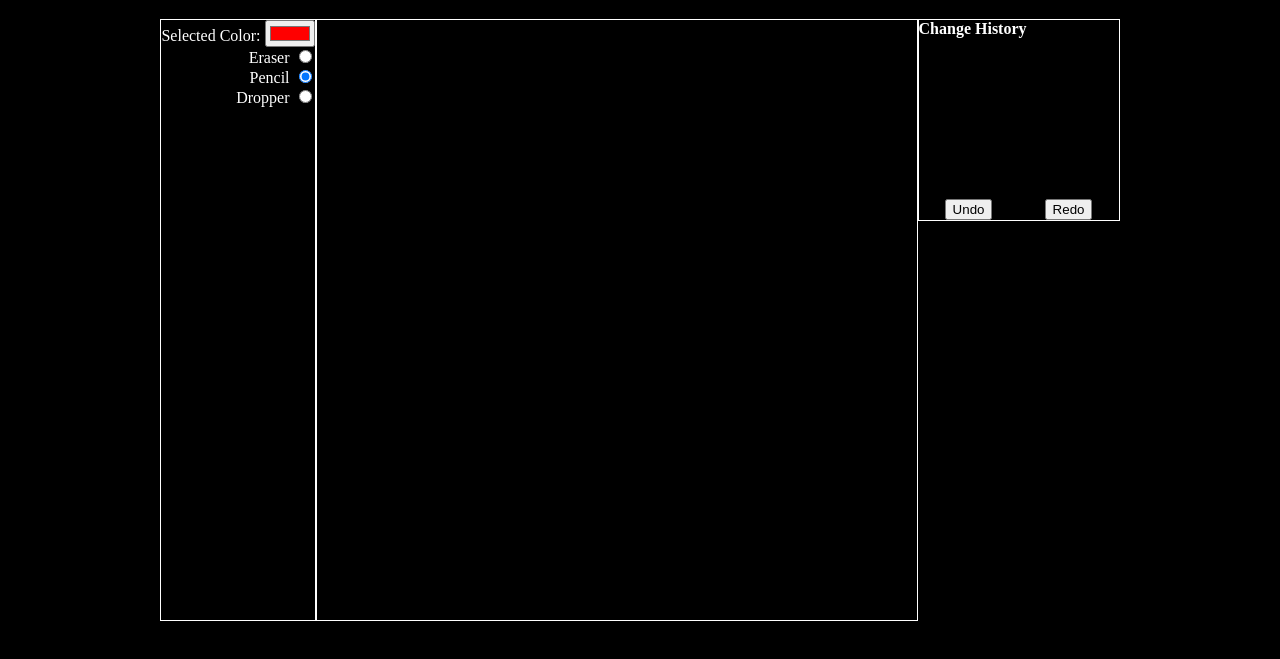
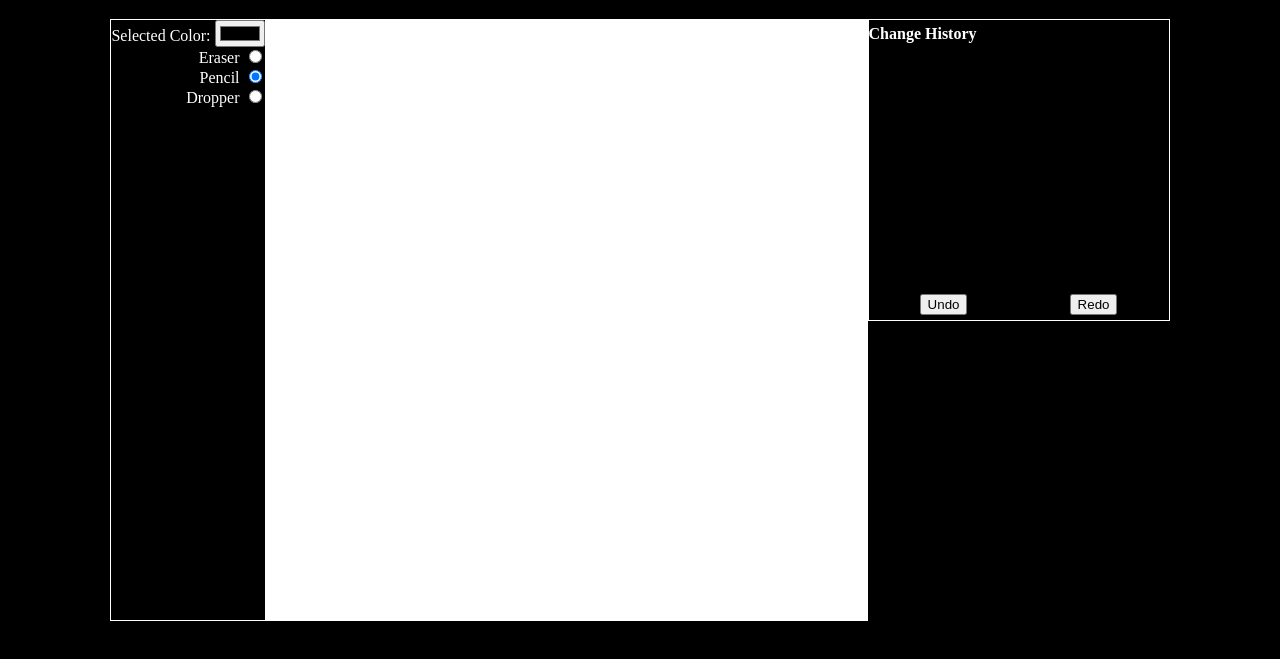
Before and after one commit to mcnuttys/igme430-project1, a plain HTML site: page client/client.html in a window 1280 px wide. Shown: the part 69-728 px from the top of the page. Drawn offline with Linux system fonts and the light colour scheme.

Commit message:
visual tweaks

```diff
--- a/client/client.html
+++ b/client/client.html
@@ -14,7 +14,7 @@
         <div id="controls">
             <div>
                 <label for="color">Selected Color:</label>
-                <input type="color" id="colorPicker" name="colorPicker" value="#FF0000">
+                <input type="color" id="colorPicker" name="colorPicker" value="#000000">
             </div>
             <div>
                 <label for="eraser">Eraser</label>
--- a/client/src/changeHistory.js
+++ b/client/src/changeHistory.js
@@ -116,6 +116,7 @@ const updateHistoryVisual = () => {
         const changeText = document.createElement('p');
         changeText.innerText = `${redoStack[i].changeNumber}. ${redoStack[i].message}`;
         changeText.style.fontStyle = 'italic';
+        changeText.style.color = '#aaaaaa';
 
         changeListOL.append(changeText);
     }
--- a/client/src/colorSelection.js
+++ b/client/src/colorSelection.js
@@ -1,7 +1,7 @@
 import * as utils from "./utils.js";
 
 let colorSelector;
-const selectedColor = { r: 255, g: 255, b: 255, a: 255 };
+const selectedColor = { r: 0, g: 0, b: 0, a: 255 };
 
 const initialize = () => {
     colorSelector = document.querySelector("#colorPicker");
--- a/client/src/displayCanvas.js
+++ b/client/src/displayCanvas.js
@@ -23,6 +23,12 @@ const initialize = (width, height, _canvas) => {
 // Draw a zoomed up version of the hidden canvas...
 const drawHiddenCanvas = (hiddenCanvas) => {
     ctx.clearRect(0, 0, size.width, size.height);
+
+    ctx.save();
+    ctx.fillStyle = "white";
+    ctx.fillRect(0, 0, size.width, size.height);
+    ctx.restore();
+
     ctx.drawImage(hiddenCanvas, 0, 0, hiddenCanvas.width, hiddenCanvas.height, 0, 0, size.width, size.height);
 };
 
--- a/client/styles.css
+++ b/client/styles.css
@@ -38,12 +38,12 @@ body {
 }
 
 #historyHolder {
-    width: 200px;
-    height: 200px;
+    width: 300px;
+    height: 300px;
 
     display: flex;
     flex-direction: column;
-    justify-content: center;
+    justify-content: space-evenly;
     align-content: center;
 
     border: 1px solid white;
@@ -51,12 +51,14 @@ body {
 
 #historyHolder #changes {
     width: 90%;
-    height: 100%;
+    height: 80%;
     color: white;
     align-items: center;
     padding-left: 5%;
     overflow-y: scroll;
     box-sizing: content-box;
+
+    margin: 0;
 }
 
 #historyHolder p {
@@ -69,7 +71,7 @@ body {
     justify-content: space-around;
 }
 
-#historyHolder h4 {margin-top:0px;}
+#historyHolder h4 {margin:0px;}
 
 #controls {
     display: flex;
```
